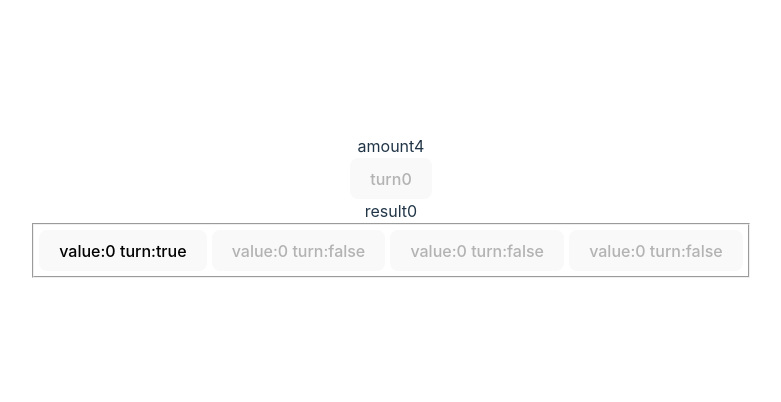
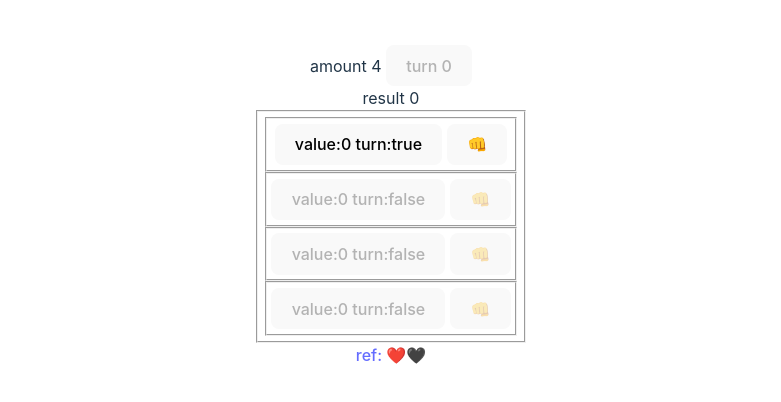
Before and after one commit to CodeEnemies/board-game-front, a React (Vite) app: page / in a window 1280 px wide. Shown: the part 194-596 px from the top of the page, without its empty margins (249-1030 px from the left). Built offline with nearby package versions, Linux system fonts and the light colour scheme.

Commit message:
style: improve style

```diff
--- a/index.html
+++ b/index.html
@@ -2,7 +2,7 @@
 <html lang="en">
   <head>
     <meta charset="UTF-8" />
-    <link rel="icon" type="image/svg+xml" href="/favicon-16x16.png" />
+    <link rel="icon" type="image/svg+xml" href="/dice.png" />
     <meta name="viewport" content="width=device-width, initial-scale=1.0" />
     <title>Table</title>
   </head>
--- a/src/container/table.tsx
+++ b/src/container/table.tsx
@@ -58,14 +58,20 @@ export const Table = () => {
 
     return (
         <>
-            <div>amount{all}</div>
-            <button disabled={true}>turn{turn}</button>
-            <div>result{result}</div>
+            <>amount {all} </>
+            <button disabled={true}>turn {turn}</button>
+            <div>result {result}</div>
             <fieldset>
                 {player.map((element: Player, index: number)=>{
-                    return <button key={Math.random()} disabled={!element.turn} onClick={()=>play(index)}>value:{element.value} turn:{JSON.stringify(element.turn)}</button>
+                    return <fieldset>
+                        <button key={Math.random()} disabled={!element.turn}>value:{element.value} turn:{JSON.stringify(element.turn)}
+                        </button>
+                        <button disabled={!element.turn} onClick={()=>play(index)}>👊</button>
+                    </fieldset>
                 })}
             </fieldset>
+            <a href={"https://dreamyguy.github.io/react-emojis/"} target="_blank">ref: </a>
+            ❤️️🖤
             {/* <button onClick={sort}>sort</button> */}
         </>
     )
```
Also changed, not shown: public/dice.png (added).
